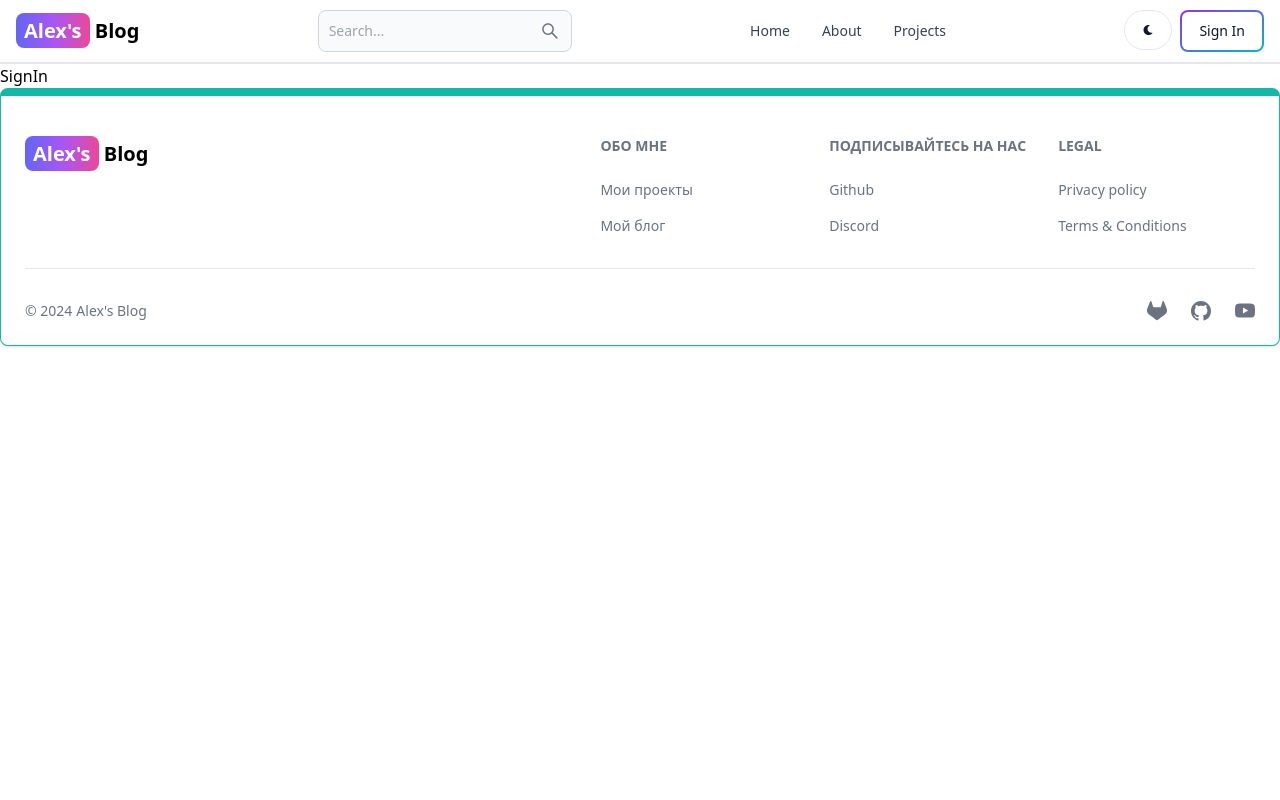
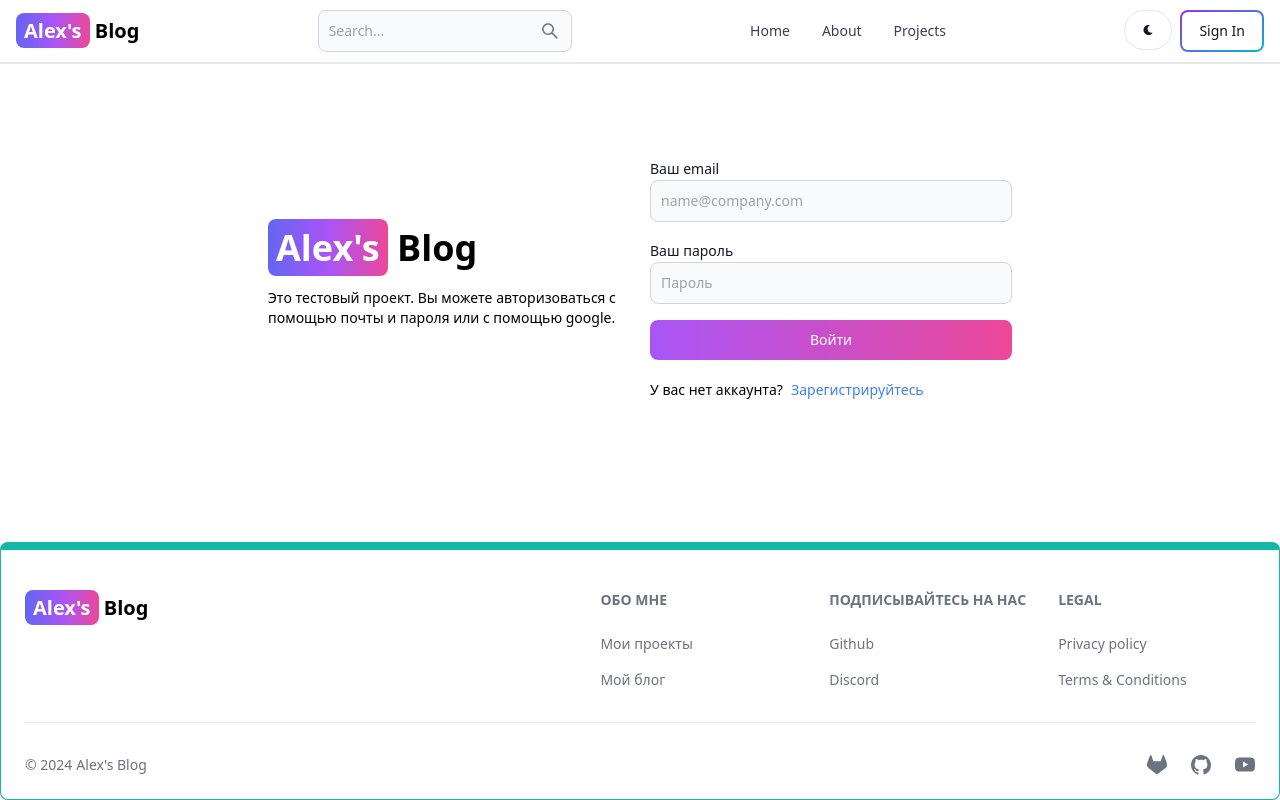
Before and after one commit to Nayteruz/mern_blog, a React (Vite) app in the folder client/: page /sign-in in a window 1280 px wide. Built offline with nearby package versions, Linux system fonts and the light colour scheme.

Commit message:
sign in page functionality

```diff
--- /dev/null
+++ b/client/src/pages/SignIn/const.ts
@@ -0,0 +1,14 @@
+export const formFields = [
+  {
+    label: "Ваш email",
+    type: "email",
+    placeholder: "name@company.com",
+    id: "email",
+  },
+  {
+    label: "Ваш пароль",
+    type: "password",
+    placeholder: "Пароль",
+    id: "password",
+  },
+];
--- a/client/src/pages/SignIn/index.tsx
+++ b/client/src/pages/SignIn/index.tsx
@@ -1,4 +1,111 @@
+import { ChangeEvent, FormEvent, useState } from "react";
+import { Link, useNavigate } from "react-router-dom";
+import { Alert, Button, Label, Spinner, TextInput } from "flowbite-react";
+import { Logo } from "@/shared/UI/Logo";
+import { IErrorServerData } from "@/shared/types";
+import { IFormData } from "./types";
+import { formFields } from "./const";
+import { ROUTES } from "@/shared/const/routes";
+
 export const SignIn = () => {
-  console.log("signon");
-  return <div>SignIn</div>;
+  const [errorMessage, setErrorMessage] = useState<string | null>(null);
+  const [loading, setLoading] = useState<boolean>(false);
+  const [formData, setFormData] = useState<IFormData>({});
+  const navigate = useNavigate();
+
+  const onChange = (e: ChangeEvent<HTMLInputElement>) => {
+    setFormData({ ...formData, [e.target.id]: e.target.value.trim() });
+  };
+
+  const onSubmit = async (e: FormEvent) => {
+    e.preventDefault();
+
+    if (!formData.email || !formData.password) {
+      return setErrorMessage("All fields are required");
+    }
+
+    try {
+      setLoading(true);
+      setErrorMessage(null);
+      const res = await fetch("/api/auth/signin", {
+        method: "POST",
+        headers: {
+          "Content-Type": "application/json",
+        },
+        body: JSON.stringify(formData),
+      });
+      const data = await res.json();
+
+      if (data.success === false) {
+        setLoading(false);
+        return setErrorMessage(data.message);
+      }
+
+      setLoading(false);
+
+      if (res.ok) {
+        navigate(ROUTES.HOME);
+      }
+    } catch (error) {
+      const err = error as IErrorServerData;
+      setErrorMessage(err?.message);
+      setLoading(false);
+    }
+  };
+
+  return (
+    <div className="flex-1 mt-20 mb-20">
+      <div className="flex p-3 max-w-3xl mx-auto flex-col md:flex-row md:items-center gap-5">
+        {/* left */}
+        <div className="flex-1">
+          <Logo className="font-bold dark:text-white text-4xl" />
+          <p className="text-sm mt-5">
+            Это тестовый проект. Вы можете авторизоваться с помощью почты и
+            пароля или с помощью google.
+          </p>
+        </div>
+        {/* right */}
+        <div className="flex-1">
+          <form className="flex flex-col gap-4" onSubmit={onSubmit}>
+            {formFields.map(({ label, type, placeholder, id }) => (
+              <div key={id}>
+                <Label value={label} />
+                <TextInput
+                  type={type}
+                  placeholder={placeholder}
+                  id={id}
+                  onChange={onChange}
+                />
+              </div>
+            ))}
+            <Button
+              gradientDuoTone="purpleToPink"
+              type="submit"
+              disabled={loading}
+            >
+              {loading ? (
+                <>
+                  <Spinner size="sm" />
+                  <span className="pl-3">Загрузка...</span>
+                </>
+              ) : (
+                "Войти"
+              )}
+            </Button>
+          </form>
+          <div className="flex gap-2 text-sm mt-5">
+            <span>У вас нет аккаунта?</span>
+            <Link to={ROUTES.SIGN_UP} className="text-blue-500">
+              Зарегистрируйтесь
+            </Link>
+          </div>
+          {errorMessage && (
+            <Alert className="mt-5" color="failure">
+              {errorMessage}
+            </Alert>
+          )}
+        </div>
+      </div>
+    </div>
+  );
 };
--- /dev/null
+++ b/client/src/pages/SignIn/types.ts
@@ -0,0 +1,5 @@
+export interface IFormData {
+  username?: string;
+  email?: string;
+  password?: string;
+}
--- a/client/src/pages/SignUp/index.tsx
+++ b/client/src/pages/SignUp/index.tsx
@@ -95,7 +95,7 @@ export const SignUp = () => {
           </form>
           <div className="flex gap-2 text-sm mt-5">
             <span>У вас уже есть аккаунт?</span>
-            <Link to="/sign-in" className="text-blue-500">
+            <Link to={ROUTES.SIGN_IN} className="text-blue-500">
               Войти
             </Link>
           </div>
```
